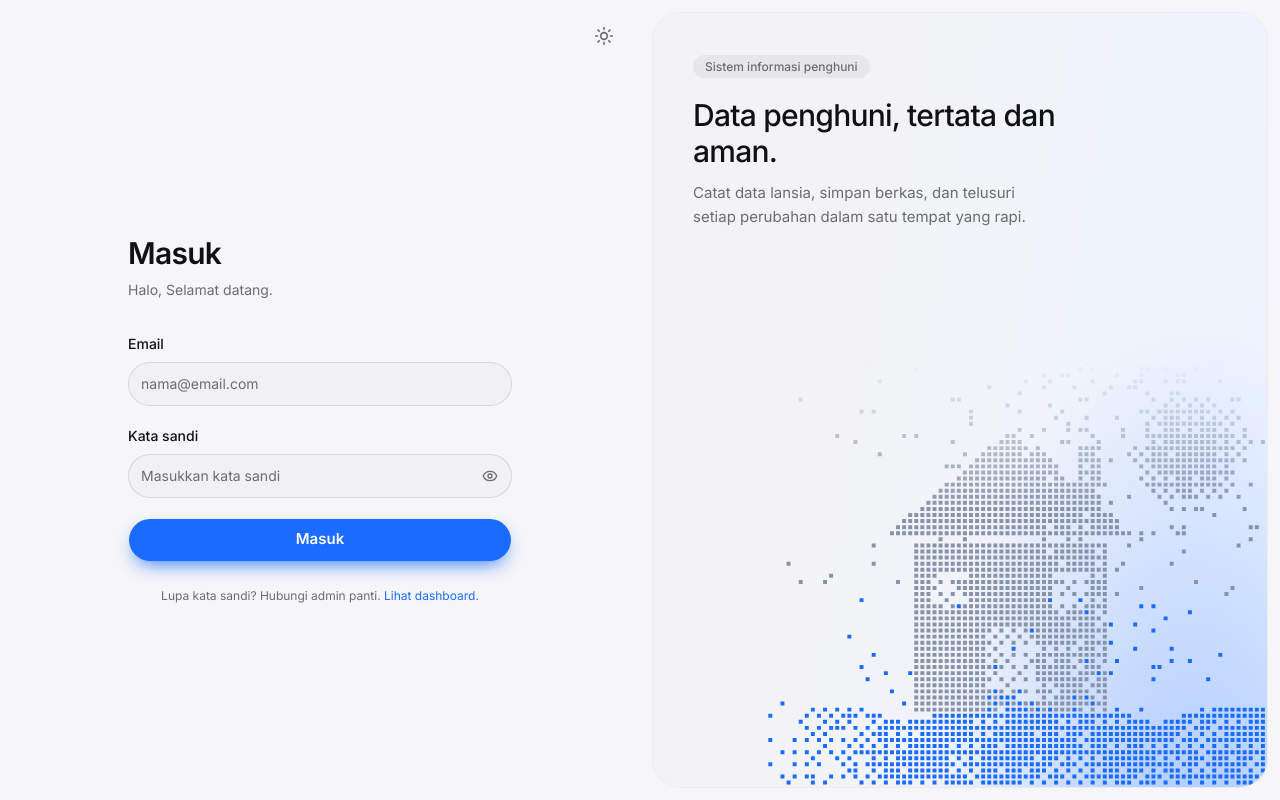
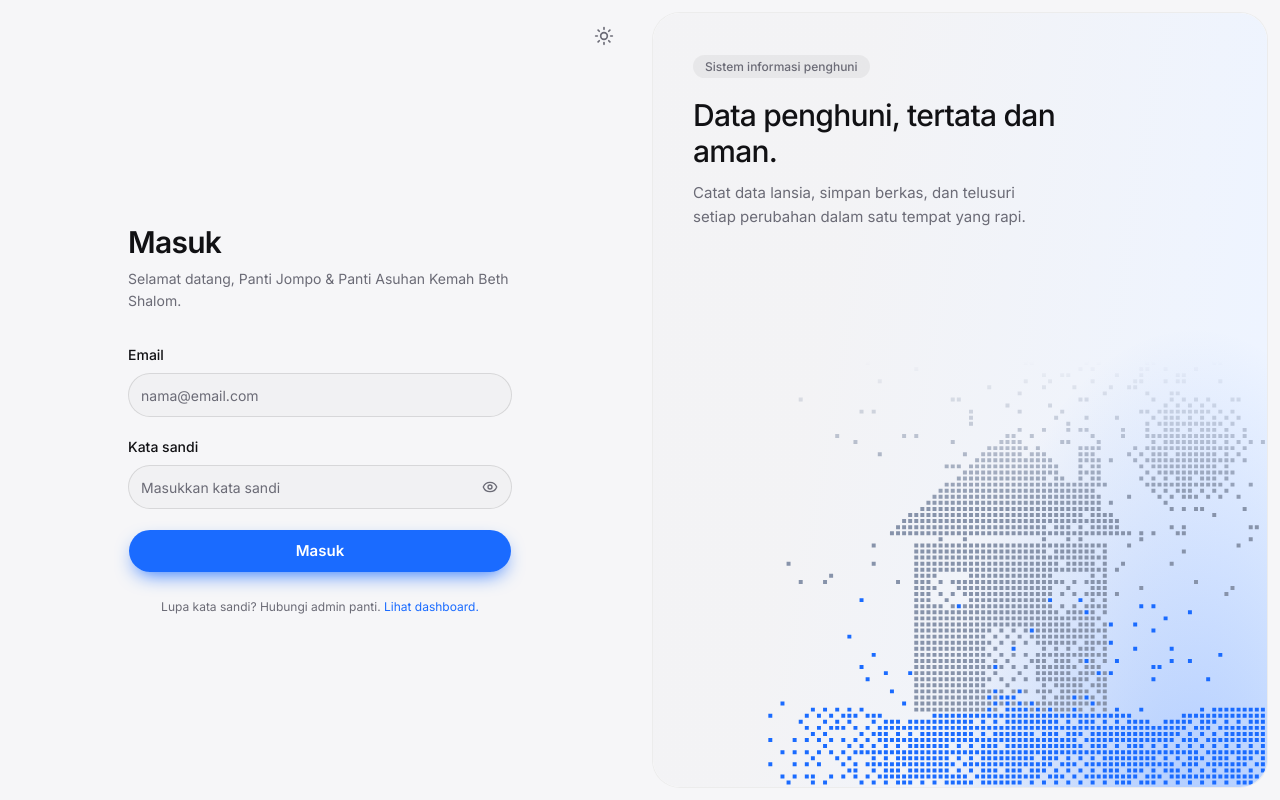
Before and after one commit to ejerai/teduh, a Next.js app: page /login in a window 1280 px wide. Built offline with nearby package versions, Linux system fonts and the light colour scheme.

Commit message:
fix login page

```diff
--- a/src/app/(auth)/login/page.tsx
+++ b/src/app/(auth)/login/page.tsx
@@ -15,7 +15,7 @@ export default function LoginPage() {
 
           <h1 className="mt-10 text-3xl font-semibold tracking-tight">Masuk</h1>
           <p className="mt-2 text-sm leading-relaxed text-muted-foreground">
-            Halo, Selamat datang.
+            Selamat datang, Panti Jompo & Panti Asuhan Kemah Beth Shalom.
           </p>
 
           <LoginForm />
```
